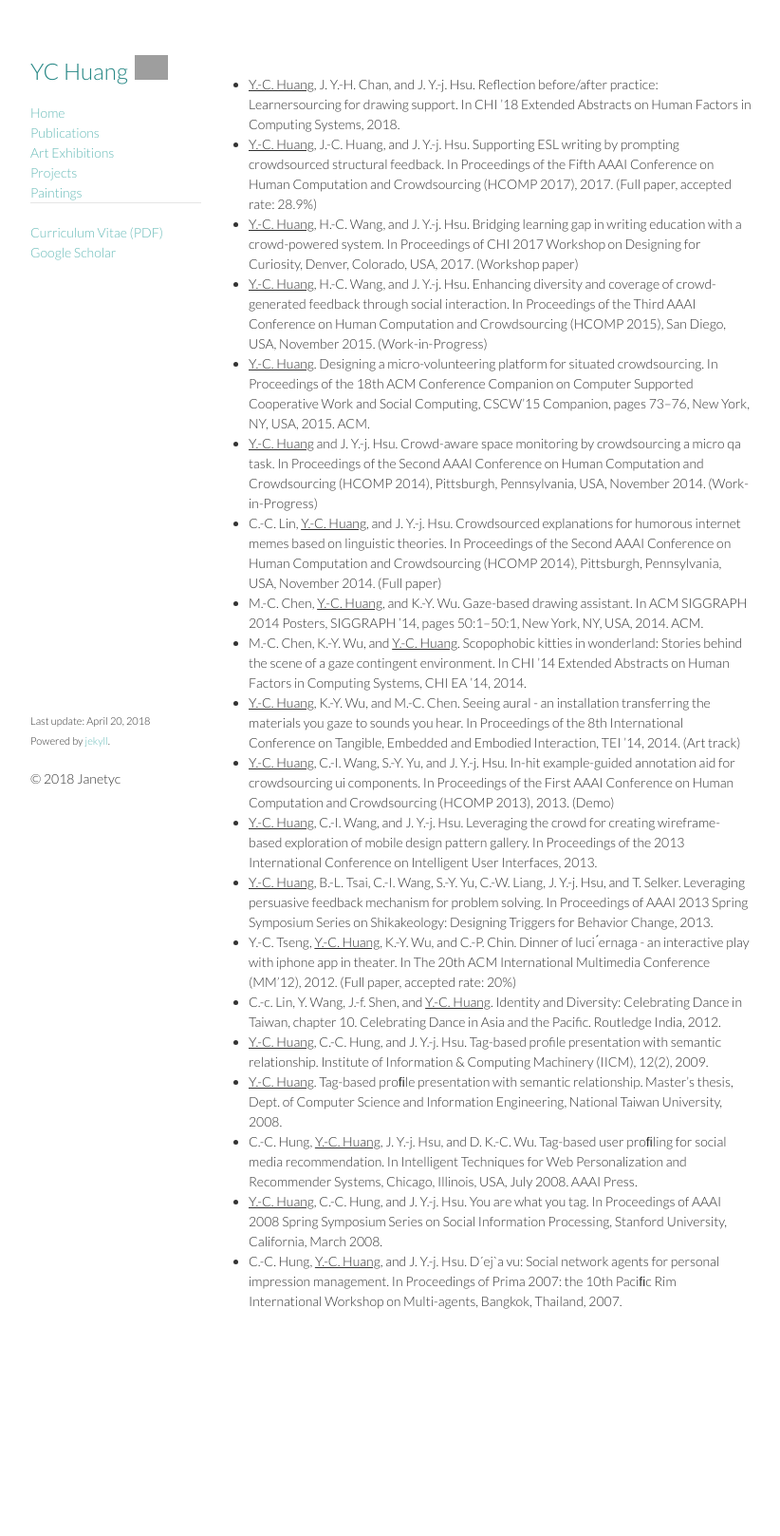
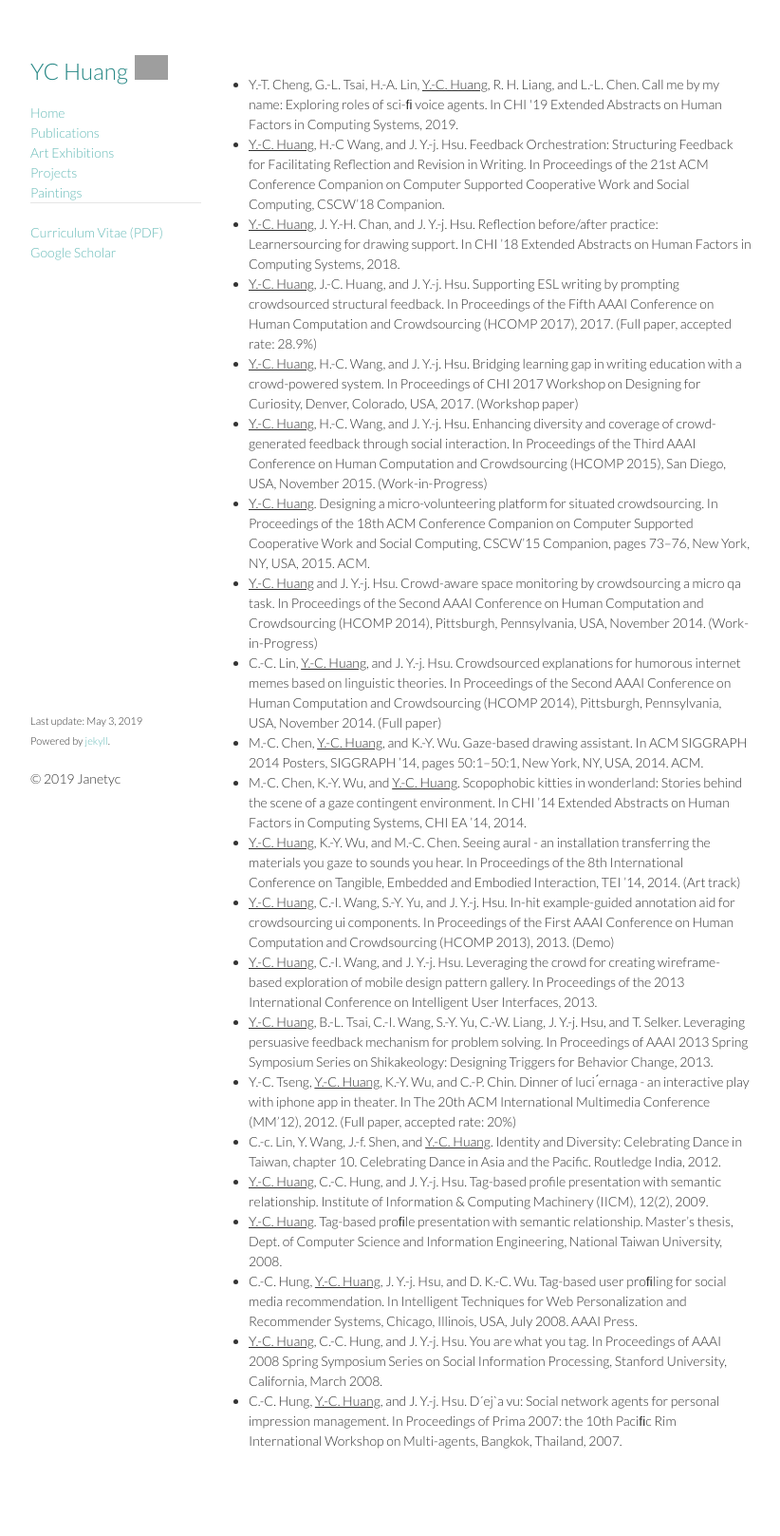
Before and after one commit to janetyc/janetyc.github.com, a Jekyll site: the page built from publications.html, in a window 1280 px wide. Shown: the whole page at 95% size, without its empty margins (218-1040 px from the left). Built offline with Jekyll 4.4.1, drawn with Linux system fonts in a browser that asks for light colours; before the commit the page ends 1470 px from its top, so only the background shows below that; grey boxes are pictures that could not be loaded.

```diff
--- a/_layouts/default.html
+++ b/_layouts/default.html
@@ -27,7 +27,7 @@
         <a href="/projects.html">Projects</a><br/>
         <a href="/paintings.html">Paintings</a><br/>
         <hr>
-        <a href="/assets/janetyc_cv_201810.pdf">Curriculum Vitae (PDF)</a><br/>
+        <a href="/assets/janetyc_cv_201905.pdf">Curriculum Vitae (PDF)</a><br/>
         <a href="https://scholar.google.com/citations?hl=en&user=6kYzJ6IAAAAJ">Google Scholar</a><br/>
       </header>
       <section>
@@ -43,11 +43,11 @@
         </p>-->
         <p>
           <small>
-            Last update: April 20, 2018<br/>
+            Last update: May 3, 2019<br/>
             Powered by <a href="http://github.com/mojombo/jekyll">jekyll</a>.
           </small>
         </p>
-        <p>&copy 2018 Janetyc</p>
+        <p>&copy 2019 Janetyc</p>
       </footer>
     </div>
 
--- a/index.html
+++ b/index.html
@@ -16,7 +16,7 @@ Enjoy drawing or painting as illustrations.<br/>
 Interested in applying art and technology to explore and explain the human life.
 </div>
 <div id="bio">
-I will go to TU/e as an PostDoc Researcher on December, 2018. Previously, I completed my PhD in National Taiwan University on June, 2018. My PhD dissertation focuses on designing intelligent systems that support people to accomplish creative tasks like writing or design. [<a href="janets-phd-defense-at-2018-dot-06-dot-04">PhD thesis defense slides</a>]. During July-Oct, 2018, I worked with <a href="https://juhokim.com">Juho Kim</a> at the KIXLab, KAIST, exploring how to combining reflection and practice to enhance video learning for creative tasks, such as writing and design.
+I am an PostDoc Researcher, Future Everyday group, Industrial Design, TU/e. Previously, I completed my PhD in National Taiwan University on June, 2018. My PhD dissertation focuses on designing intelligent systems that support people to accomplish creative tasks like writing or design. [<a href="janets-phd-defense-at-2018-dot-06-dot-04">PhD thesis defense slides</a>]. During July-Oct, 2018, I worked with <a href="https://juhokim.com">Juho Kim</a> as a Research Scientist at the KIXLab, KAIST, exploring how to combining reflection and practice to enhance video learning for creative tasks.
 <br/><br/>
 My research interest focuses on human computer interaction, crowdsourcing and social computing. Currently I work on designing crowd-powered systems that combines the power of machine and crowd for supporting novices to accomplish the tasks that are too hard for machine or a single expert. Inspired by learning science, I designed several scaffolding mechanisms to guide the crowd to produce high-quality results. The ideas had been applied on the domains of user interface interpretation, physical sensing, and complex creative tasks solving. <br/><br/>
 
--- a/publications.html
+++ b/publications.html
@@ -4,6 +4,8 @@ title: Janetyc's Publications
 ---
 
 <ul>
+  <li>Y.-T. Cheng, G.-L. Tsai, H.-A. Lin, <u>Y.-C. Huang</u>, R. H. Liang, and L.-L. Chen. Call me by my name: Exploring roles of sci-ﬁ voice agents. In CHI '19 Extended Abstracts on Human Factors in Computing Systems, 2019.</li>
+  <li><u>Y.-C. Huang</u>, H.-C Wang, and J. Y.-j. Hsu. Feedback Orchestration: Structuring Feedback for Facilitating Reflection and Revision in Writing. In Proceedings of the 21st ACM Conference Companion on Computer Supported Cooperative Work and Social Computing, CSCW’18 Companion.</li>
   <li><u>Y.-C. Huang</u>, J. Y.-H. Chan, and J. Y.-j. Hsu. Reflection before/after practice: Learnersourcing for drawing support. In CHI ’18 Extended Abstracts on Human Factors in Computing Systems, 2018.</li>
   <li><u>Y.-C. Huang</u>, J.-C. Huang, and J. Y.-j. Hsu. Supporting ESL writing by prompting crowdsourced structural feedback. In Proceedings of the Fifth AAAI Conference on Human Computation and Crowdsourcing (HCOMP 2017), 2017.  (Full paper, accepted rate: 28.9%)</li>
   <li><u>Y.-C. Huang</u>, H.-C. Wang, and J. Y.-j. Hsu. Bridging learning gap in writing education with a crowd-powered system. In Proceedings of CHI 2017 Workshop on Designing for Curiosity, Denver, Colorado, USA, 2017. (Workshop paper)</li>
```
Also changed, not shown: _posts/2012-01-01-chimeras-v1.md (+1 -1 lines), _posts/2014-02-15-crowd-meme.md (added, +8 -0 lines), _posts/2016-04-01-structfeed.md (+1 -1 lines), _posts/2017-03-12-feedback-orchestration.md (+1 -0 lines), _posts/2019-05-01-scifi-agents.md (added, +9 -0 lines), projects/2019-scifi-agents.png (added), projects/crowd-meme.png (added), 3 other files.
